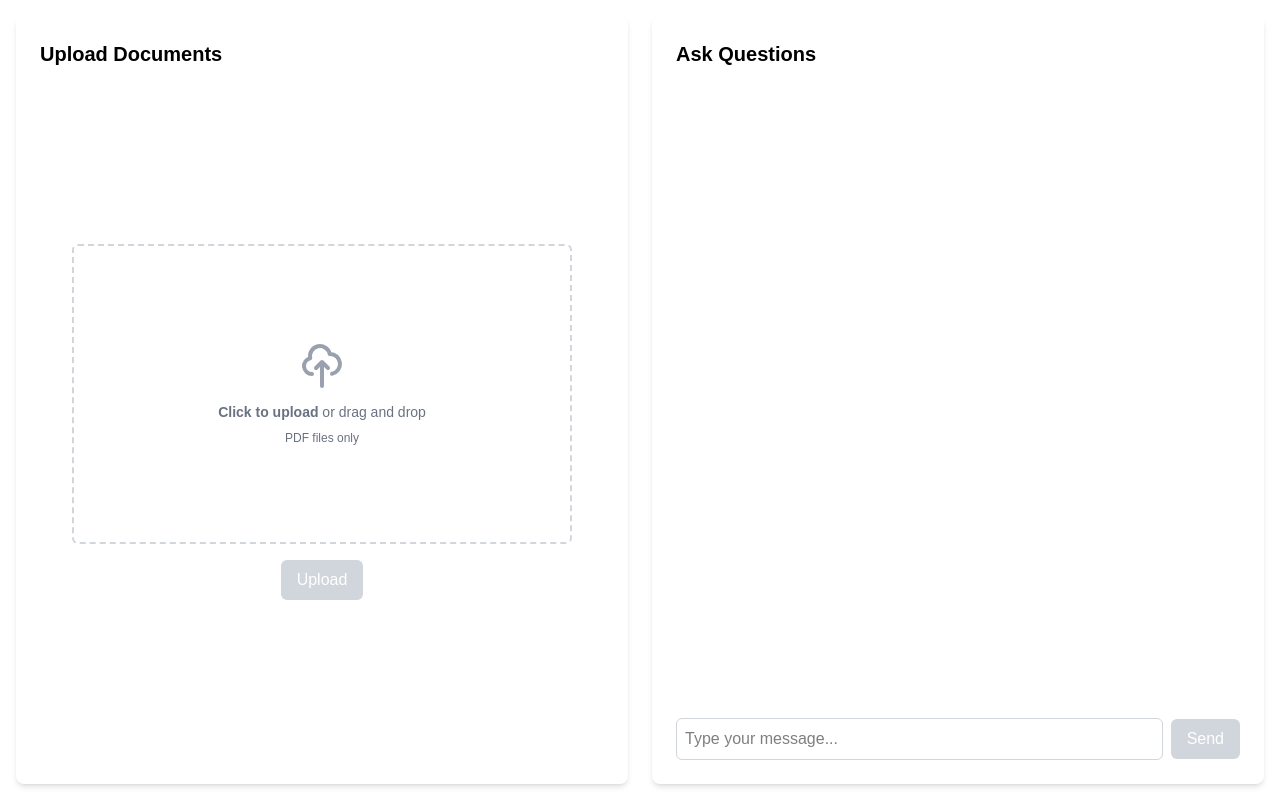
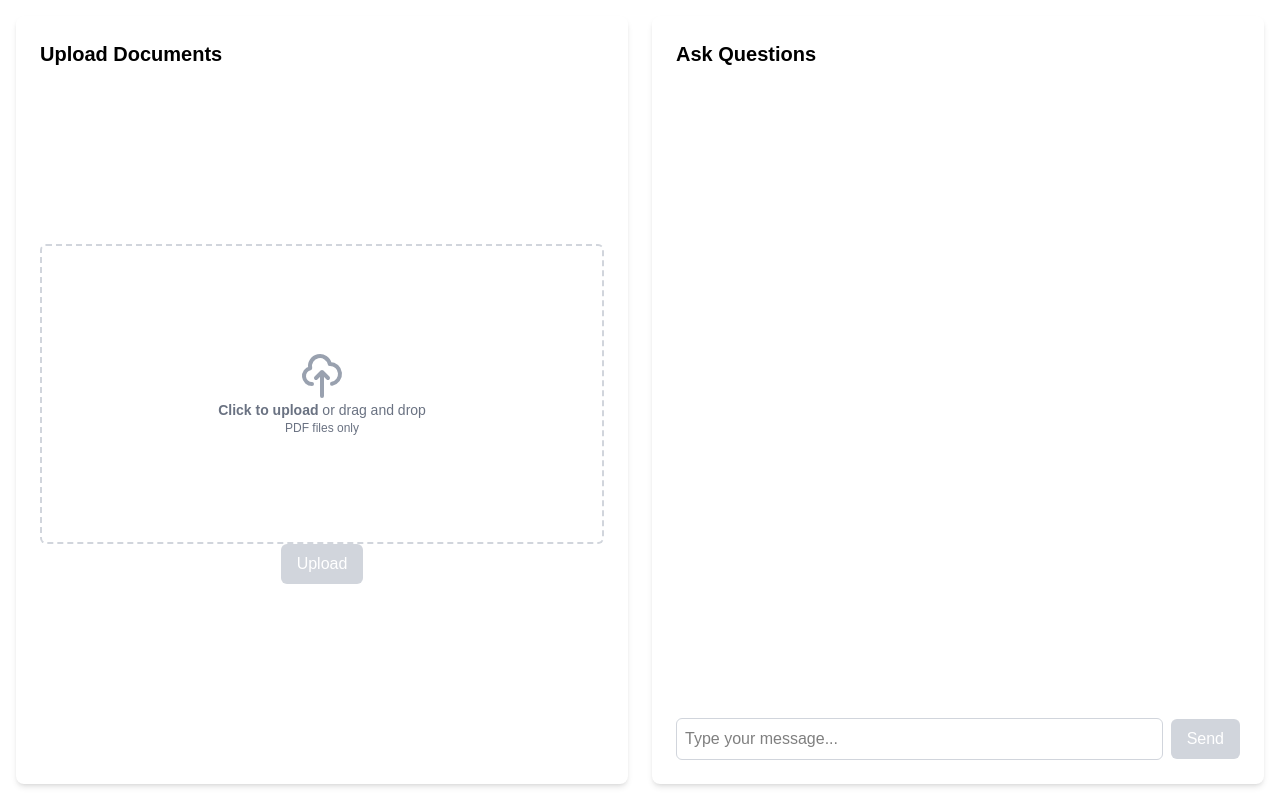
Before and after one commit to FelixManFongCheung/themison-rag-frontend, a Next.js app: page / in a window 1280 px wide. Built offline with nearby package versions, Linux system fonts and the light colour scheme.

Commit message:
style change: removed container

```diff
--- a/components/Upload/index.tsx
+++ b/components/Upload/index.tsx
@@ -2,9 +2,11 @@
 import { useState, useRef, DragEvent } from "react";
 import { uploadFiles } from "@/utils/upload";
 
+type UploadStates = "idle" | "loading" | "success" | "error";
+
 export default function Upload() {
   const [files, setFiles] = useState<FormData[]>([]);
-  const [state, setState] = useState<"idle" | "loading" | "success" | "error">("idle");
+  const [state, setState] = useState<UploadStates>("idle");
   const [isDragging, setIsDragging] = useState(false);
   const fileInputRef = useRef<HTMLInputElement>(null);
 
@@ -103,9 +105,9 @@ export default function Upload() {
 
   return (
     <div className="flex flex-1 flex-col items-center justify-center">
-      <form className="flex flex-col items-center justify-center" onSubmit={handleSubmit}>
+      <form className="flex flex-col w-full items-center justify-center" onSubmit={handleSubmit}>
         <div
-          className={`w-[500px] h-[300px] border-2 border-dashed rounded-md p-4 flex flex-col items-center justify-center cursor-pointer transition-colors
+          className={`w-full h-[300px] border-2 border-dashed rounded-md p-4 flex flex-col items-center justify-center cursor-pointer transition-colors
             ${isDragging ? 'border-blue-500 bg-blue-50' : 'border-gray-300 hover:border-gray-400'}
             ${state === "error" ? 'border-red-500' : ''}
             ${state === "success" ? 'border-green-500' : ''}`}
--- a/src/app/ClientWrapper.tsx
+++ b/src/app/ClientWrapper.tsx
@@ -31,15 +31,13 @@ export default function ClientWrapper() {
       chatHistory,
       addChatMessage,
     }}>
-      <div className="container mx-auto p-4 h-[100vh]">
-        <div className="grid grid-cols-1 md:grid-cols-2 gap-6 h-full">
-          {/* Upload section */}
+      <div className="mx-auto p-4 w-[100vw] h-[100vh]">
+        <div className="grid grid-cols-1 md:grid-cols-2 gap-6 w-full h-full">
           <div className="bg-white p-6 rounded-lg shadow-md flex flex-col">
             <h2 className="text-xl font-semibold mb-4">Upload Documents</h2>
             <Upload />
           </div>
 
-          {/* Chat section */}
           <div className="bg-white p-6 rounded-lg shadow-md flex flex-col">
             <h2 className="text-xl font-semibold mb-4">Ask Questions</h2>
             <Chat />
--- a/src/app/globals.css
+++ b/src/app/globals.css
@@ -10,3 +10,8 @@ body {
   color: var(--foreground);
   font-family: Arial, Helvetica, sans-serif;
 }
+
+* {
+  box-sizing: border-box;
+  margin: 0;
+}
```
